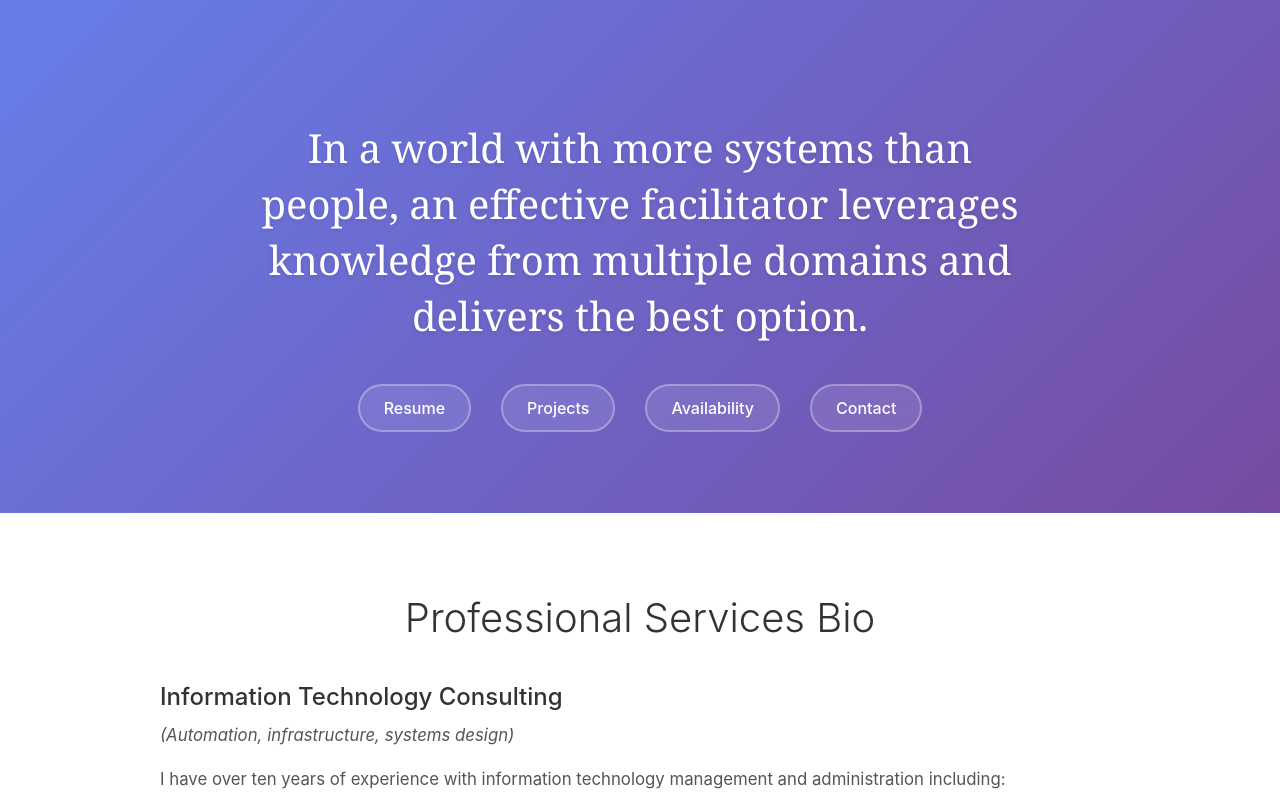
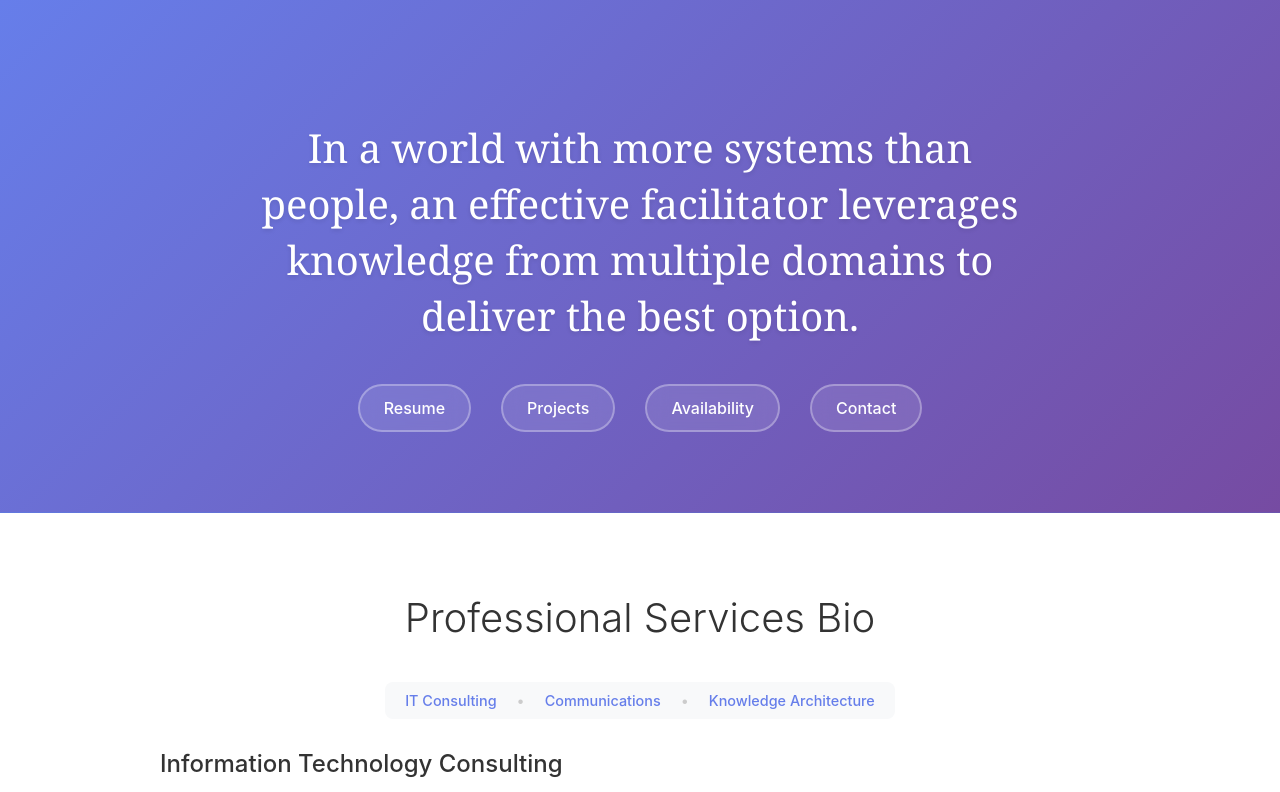
Before and after one commit to codectified/mindroots, a React (Create React App) app: page / in a window 1280 px wide. Shown: the top 792 px of the page. Built offline with nearby package versions, Linux system fonts and the light colour scheme; no server answers.

Commit message:
small tweaks

```diff
--- a/src/components/staticPages/ProfilePage.js
+++ b/src/components/staticPages/ProfilePage.js
@@ -34,7 +34,7 @@ const ProfilePage = () => {
       <section className="hero-section">
         <div className="hero-content">
           <h1 className="mission-statement">
-            In a world with more systems than people, an effective facilitator leverages knowledge from multiple domains and delivers the best option.
+            In a world with more systems than people, an effective facilitator leverages knowledge from multiple domains to deliver the best option.
           </h1>
           <nav className="hero-navigation">
             <a href="#resume" className="nav-link">Resume</a>
@@ -50,8 +50,19 @@ const ProfilePage = () => {
         <div className="section-container">
           <h2>Professional Services Bio</h2>
 
+          {/* Bio Section Index */}
+          <nav style={{ marginBottom: '30px', textAlign: 'center' }}>
+            <div style={{ display: 'inline-flex', gap: '20px', padding: '10px 20px', backgroundColor: '#f8f9fa', borderRadius: '8px', fontSize: '0.9em' }}>
+              <a href="#it-consulting" style={{ color: '#667eea', textDecoration: 'none', fontWeight: '500' }}>IT Consulting</a>
+              <span style={{ color: '#ccc' }}>•</span>
+              <a href="#communications" style={{ color: '#667eea', textDecoration: 'none', fontWeight: '500' }}>Communications</a>
+              <span style={{ color: '#ccc' }}>•</span>
+              <a href="#knowledge-architecture" style={{ color: '#667eea', textDecoration: 'none', fontWeight: '500' }}>Knowledge Architecture</a>
+            </div>
+          </nav>
+
           {/* Information Technology Consulting */}
-          <div className="bio-subsection">
+          <div id="it-consulting" className="bio-subsection">
             <h3>Information Technology Consulting</h3>
             <p className="bio-subtitle">(Automation, infrastructure, systems design)</p>
             <p>I have over ten years of experience with information technology management and administration including:</p>
@@ -82,7 +93,7 @@ const ProfilePage = () => {
           </div>
 
           {/* Communications Strategy */}
-          <div className="bio-subsection">
+          <div id="communications" className="bio-subsection">
             <h3>Communications Strategy</h3>
             <p>I am experienced in digital transformation and design as well as community management and organization. Other skills and experience include:</p>
             <ul>
@@ -113,7 +124,7 @@ const ProfilePage = () => {
           </div>
 
           {/* Informative Science & Knowledge Architecture */}
-          <div className="bio-subsection">
+          <div id="knowledge-architecture" className="bio-subsection">
             <h3>Informative Science & Knowledge Architecture</h3>
             <p className="bio-subtitle">(Meaning, structure, intelligence)</p>
             <p>My specialty is cognitive science and optimizing systems and process control to deliver optimized solutions with:</p>
@@ -190,7 +201,7 @@ const ProfilePage = () => {
             </div>
 
             <ul style={{ listStyle: 'disc', paddingLeft: '20px', fontSize: '0.95em', lineHeight: '1.6' }}>
-              <li><strong>MindRoots:</strong> An advanced search and language exploration tool, connecting key texts and primary sources with graph technology and cognitive-linguistic ontologoy design</li>
+              <li><strong>MindRoots:</strong> An advanced search and language exploration tool, connecting key texts and primary sources with graph technology and cognitive-linguistic ontology design</li>
               <li><strong>MindRoots GPT:</strong> An AI chatbot which can talk to Mindroots and summarize entries from Lane's Lexicon and other data sources</li>
               <li><strong>QuranRoots GPT (Beta):</strong> An AI chatbot with advanced search capability specifically for the quran</li>
             </ul>
```
